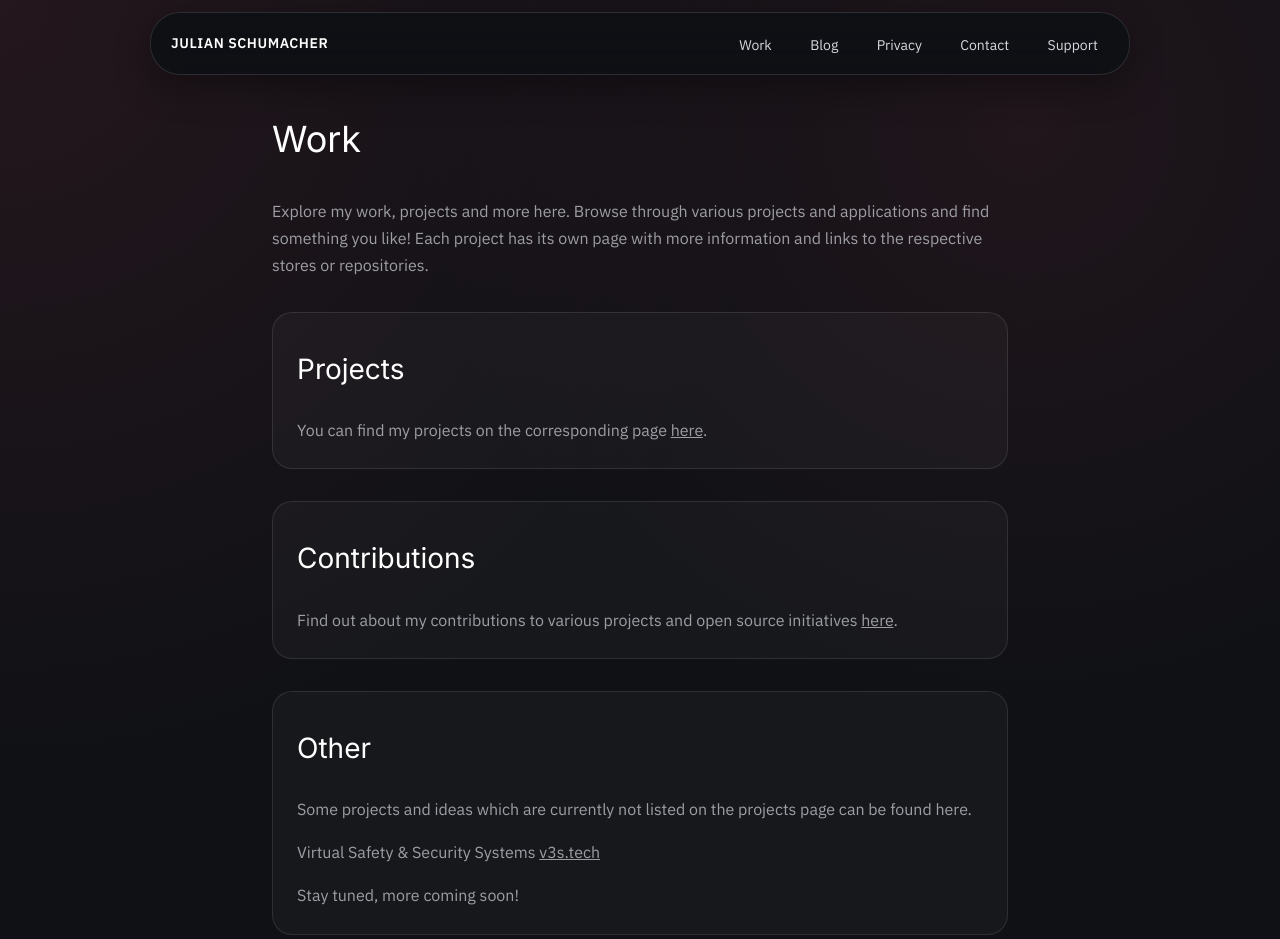
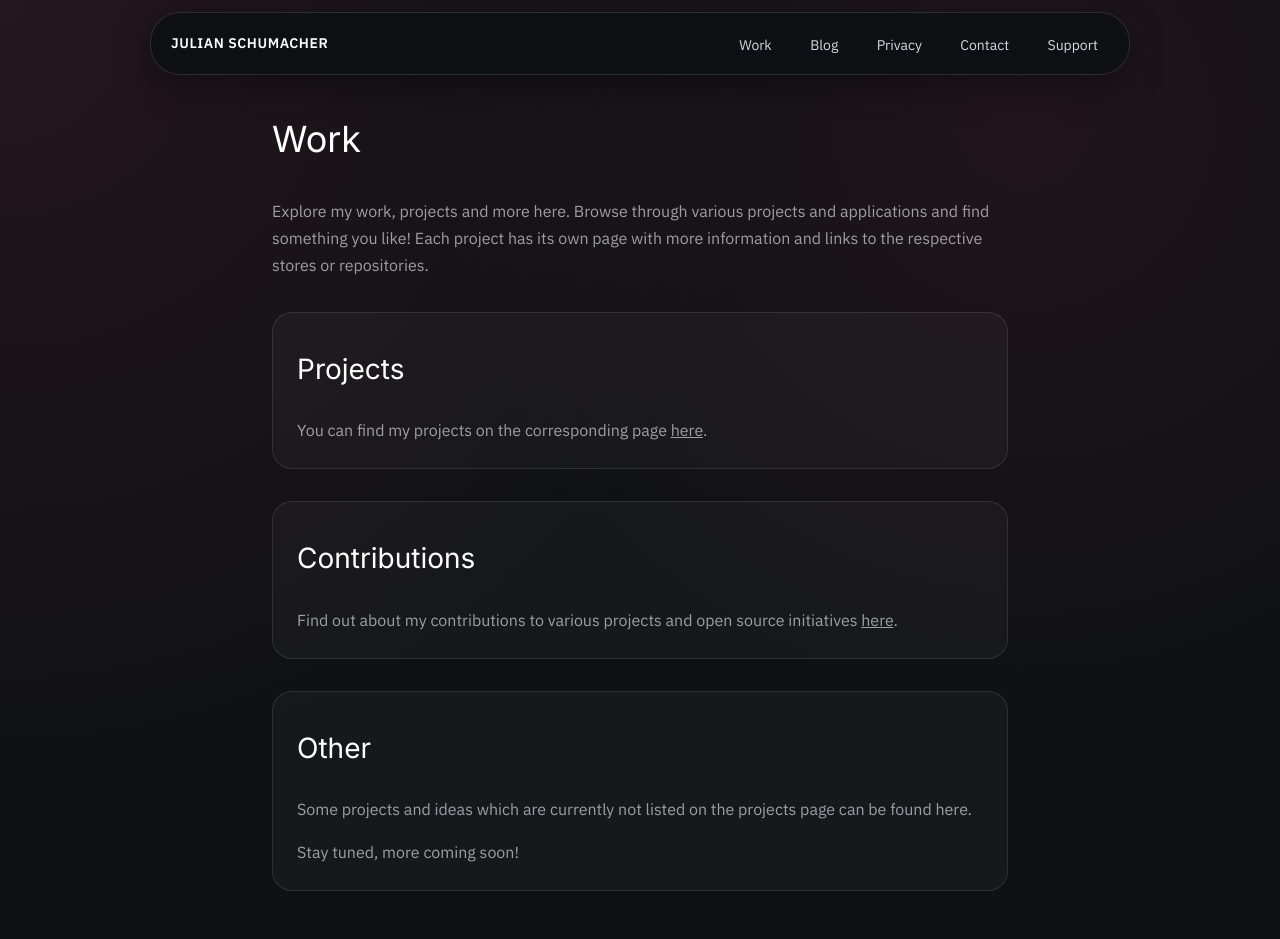
Before and after one commit to Julessh05/Website, a Next.js app in the folder website/: page /work in a window 1280 px wide. Shown: the top 939 px of the page. Built offline with nearby package versions, Linux system fonts and the light colour scheme.

Commit message:
Remove v3s.tech link

```diff
--- a/website/src/app/work/page.tsx
+++ b/website/src/app/work/page.tsx
@@ -60,7 +60,6 @@ export default function Projects() {
             <PageSection delay="delay3">
                 <h2>Other</h2>
                 <p>Some projects and ideas which are currently not listed on the projects page can be found here.</p>
-                <p>Virtual Safety & Security Systems <Link href="https://v3s.tech" target="_blank">v3s.tech</Link></p>
                 <p>Stay tuned, more coming soon!</p>
             </PageSection>
         </main>
```
